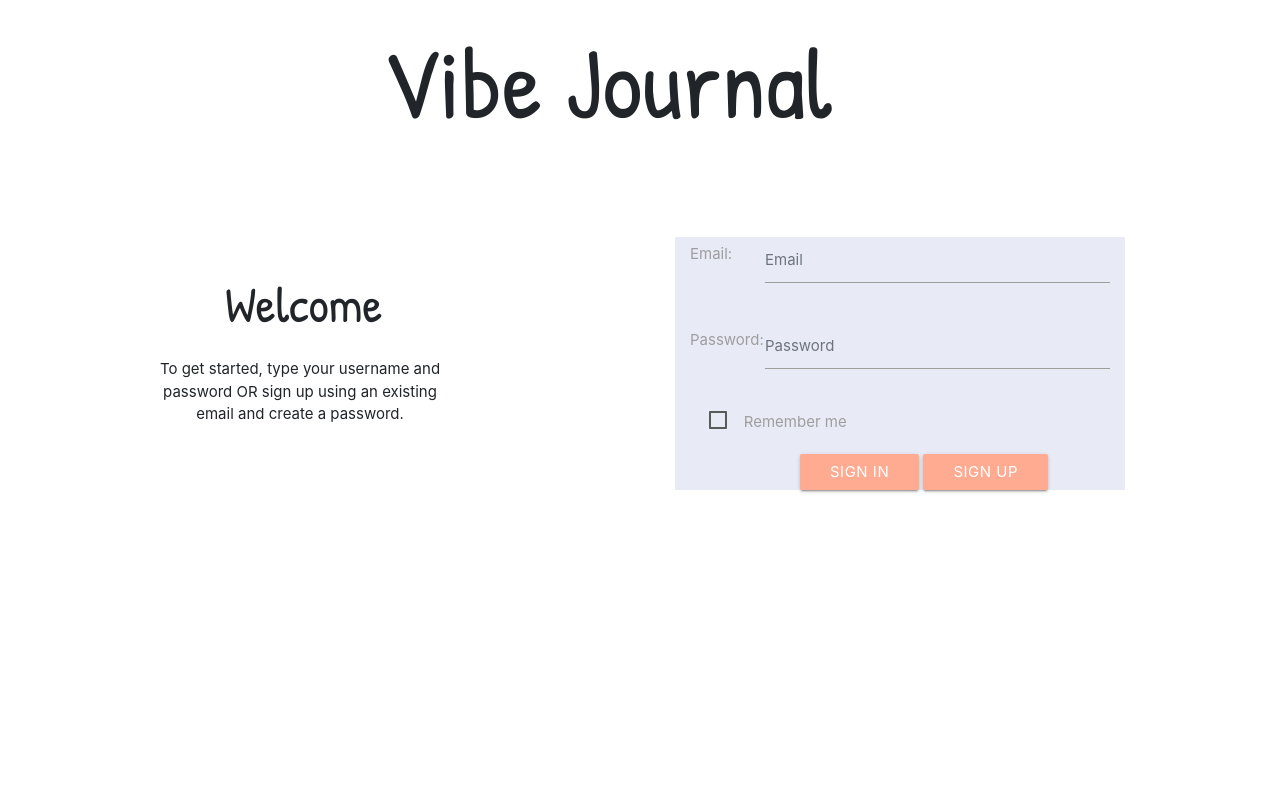
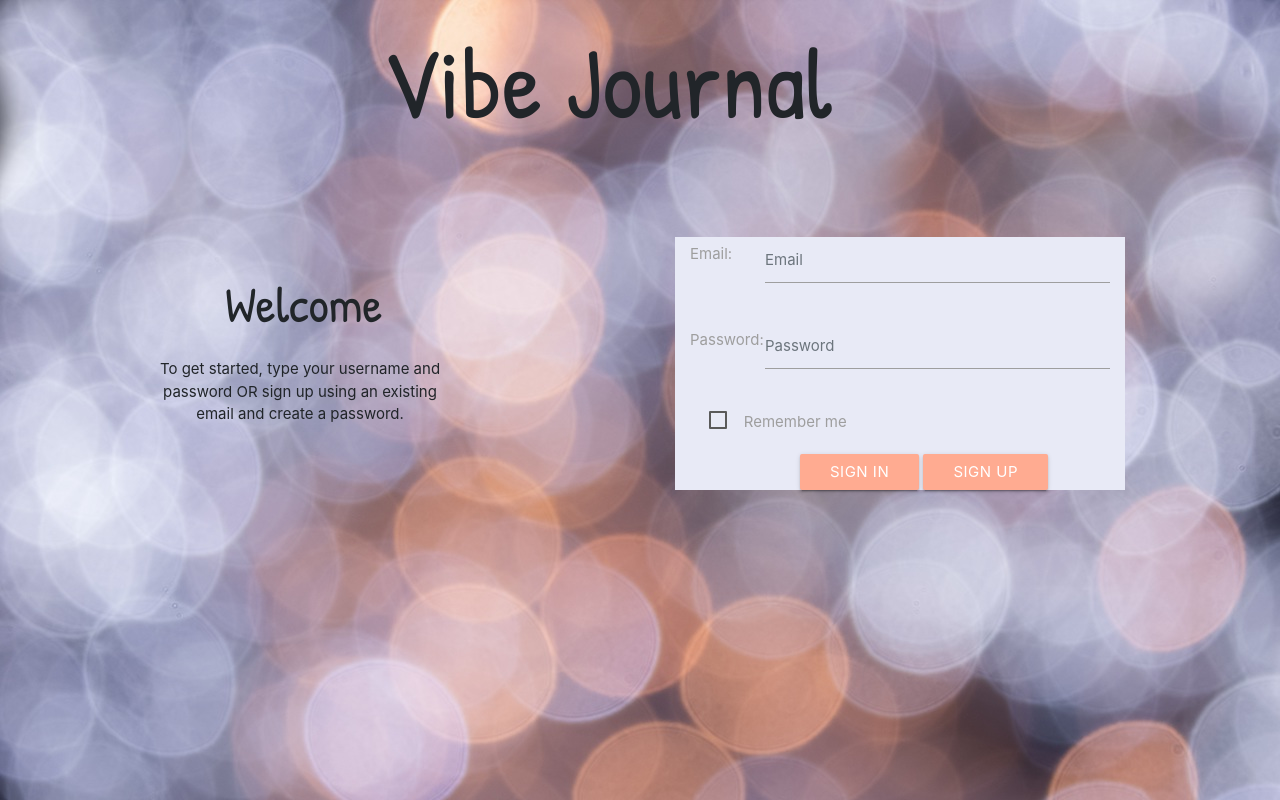
Before and after one commit to SugeeshLiyanage/Project-1, a plain HTML site: page login.html in a window 1280 px wide. Drawn offline with nearby package versions, Linux system fonts and the light colour scheme; a script that the page names is missing; a web font is replaced by a local one.

Commit message:
with images

```diff
--- a/assets/login.css
+++ b/assets/login.css
@@ -44,6 +44,6 @@ fieldset{
 }
 
 body{
-	background-image: url("loginphoto.jpg");
+	background-image: url("images/loginphoto.jpg");
 	background-color: transparent;
 }
--- a/assets/night.css
+++ b/assets/night.css
@@ -37,7 +37,7 @@ h1{
 }
 
 body{
-	background-image: url("night.png");
+	background-image: url("images/night.png");
 	background-color: transparent;
 }
 
```
Also changed, not shown: assets/images/daytime.jpg (added), assets/images/loginphoto.jpg (added), assets/images/morningmaybetwo.jpg (added), assets/images/sunset.jpg (added), 3 other files.
